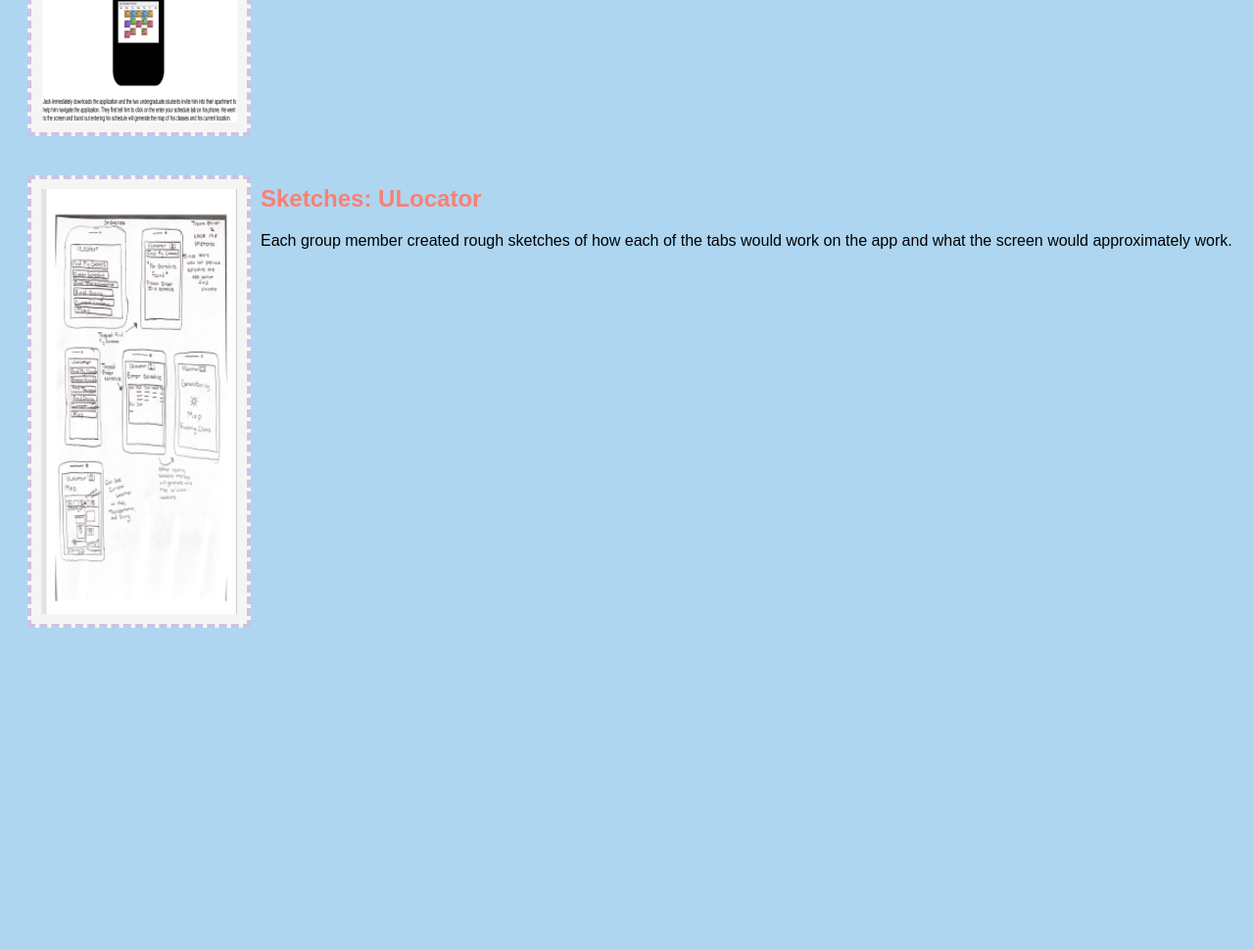
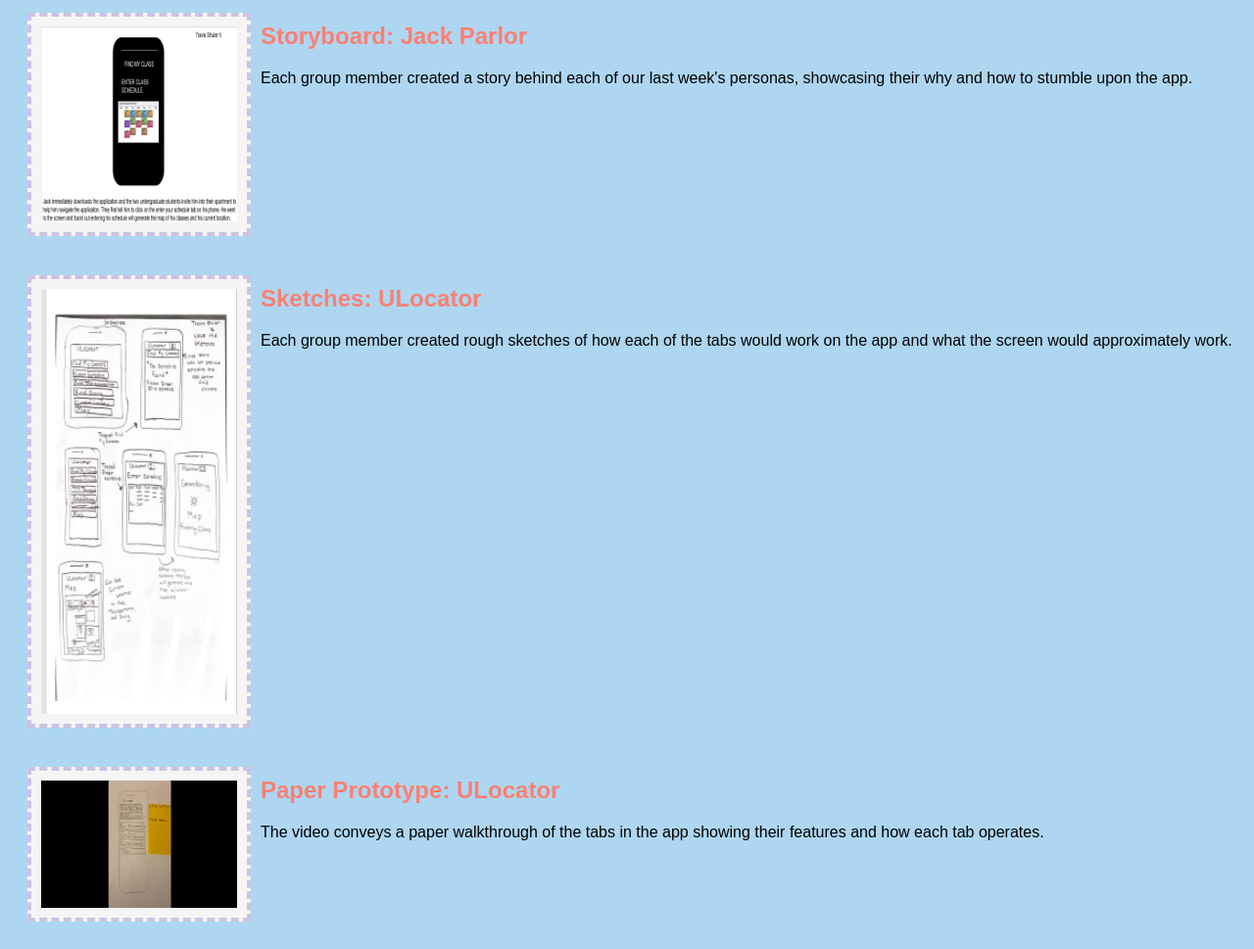
Before and after one commit to Travisandre/Travisandre.github.io, a plain HTML site: page index.html in a window 1280 px wide. Shown: the part 1235-2204 px from the top of the page at 98% size. Before the commit the page ends 1904 px from the top, so only its background shows below. Drawn offline with Linux system fonts and the light colour scheme.

Commit message:
Add files via upload

```diff
--- a/index.html
+++ b/index.html
@@ -8,6 +8,7 @@
         <h1>Travis Shuler's II CSCE 190 Site</h1>
         <p>Hello World! I &hearts; coding!</p>
 
+        <div class= "assignments">
             <!-- Problem Statement Assignment-->
             <section class="assignment">
                 <a href="Files/Problem Statement.pdf"><img src="Images/ProblemStatement190.png"></a>
@@ -55,7 +56,7 @@
                 </section>
             </section>
 
-        <!-- Assignment-->
+            <!-- Sketches Assignment-->
             <section class="assignment">
                 <a href="Files/sketches.pdf"><img src="Images/sketches.png"></a>
                 <section class="ass-details">
@@ -65,6 +66,22 @@
                     </p>
                 </section>
             </section>
+
+            <!-- Sketches Assignment-->
+            <section class="assignment">
+                <a href="https://www.youtube.com/watch?v=zURVdtXTKxQ">
+                    <img src="Images/paperprototype.png">
+                </a>
+                <section class="ass-details">
+                    <a href="https://www.youtube.com/watch?v=zURVdtXTKxQ">
+                        <h2>Paper Prototype: ULocator</h2>
+                    </a>
+                    <p>
+                        The video conveys a paper walkthrough of the tabs in the app showing their features and how each tab operates.
+                    </p>
+                </section>
+            </section>
+        </div>
     </body>
 </html>
 </DOCTYPE>
--- a/style.css
+++ b/style.css
@@ -2,6 +2,11 @@ body {
     background: #AED6F1;
     font-family:Arial, Helvetica, sans-serif;
 
+}
+
+.assignment {
+    display: flex;
+    flex-wrap:wrap;
 }
 
 .assignment {
```
Also changed, not shown: Images/paperprototype.png (added). Lines whose indentation alone changed are shown as unchanged.
